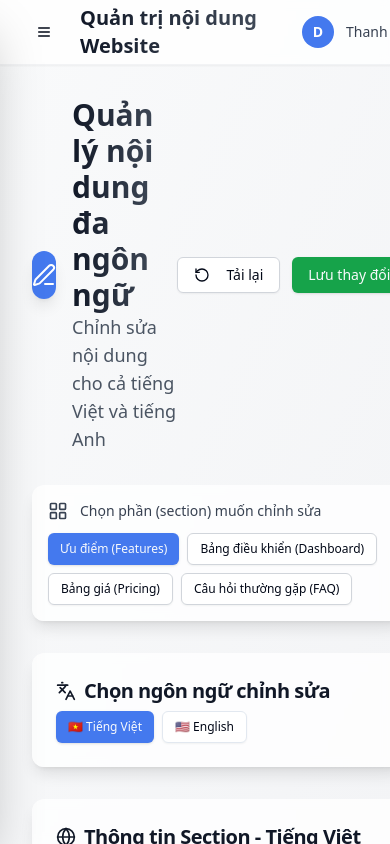
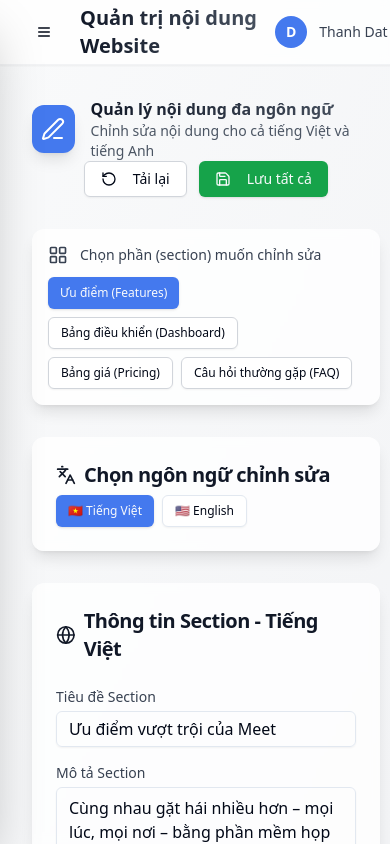
Before and after one commit to datonefeed/web-meet-mobifone, a Next.js app: page /en/admin/content in a window 390 px wide. Both pictures are taken after a click on the button "Tải lại". Built offline with nearby package versions, Linux system fonts and the light colour scheme.

Commit message:
feat: enhance ContentManagement component with data loading and saving functionality

```diff
--- a/src/app/[locale]/admin/content/page.tsx
+++ b/src/app/[locale]/admin/content/page.tsx
@@ -3,12 +3,13 @@
 import { useState, useEffect } from "react";
 import { Button } from "@/components/ui/button";
 import { Card } from "@/components/ui/card";
-import { Edit3, RotateCcw, AlertCircle, LayoutGrid } from "lucide-react";
+import { Edit3, RotateCcw, AlertCircle, LayoutGrid, Save } from "lucide-react";
 import FeaturesSectionEditForm from "@/components/admin/features-section-edit-form";
 import PricingSectionEditForm from "../../../../components/admin/pricing-section-edit-form";
 import FaqSectionEditForm from "../../../../components/admin/faq-section-edit-form";
 import DashboardSectionEditForm from "../../../../components/admin/dashboard-section-edit-form";
 import type { MultilingualData } from "@/types/content";
+import { useContentManagement } from "@/hooks/useContentManagement";
 
 type SectionKey = "features" | "dashboard" | "pricing" | "faq";
 
@@ -20,52 +21,8 @@ const SECTION_LABELS: Record<SectionKey, string> = {
 };
 
 export default function ContentManagement() {
-  const [data, setData] = useState<MultilingualData | null>(null);
-  const [loading, setLoading] = useState(true);
-  const [saving, setSaving] = useState(false);
+  const { data, setData, loading, saving, loadData, saveData } = useContentManagement();
   const [activeSection, setActiveSection] = useState<SectionKey>("features");
-
-  useEffect(() => {
-    loadData();
-  }, []);
-
-  const loadData = async () => {
-    try {
-      const response = await fetch("/api/admin/content");
-      const result = await response.json();
-      setData(result);
-    } catch (error) {
-      console.error("Error loading data:", error);
-    } finally {
-      setLoading(false);
-    }
-  };
-
-  const saveData = async () => {
-    if (!data) return;
-
-    setSaving(true);
-    try {
-      const response = await fetch("/api/admin/content", {
-        method: "POST",
-        headers: {
-          "Content-Type": "application/json",
-        },
-        body: JSON.stringify(data),
-      });
-
-      if (response.ok) {
-        alert("Đã lưu thành công!");
-      } else {
-        alert("Có lỗi xảy ra khi lưu!");
-      }
-    } catch (error) {
-      console.error("Error saving data:", error);
-      alert("Có lỗi xảy ra khi lưu!");
-    } finally {
-      setSaving(false);
-    }
-  };
 
   if (loading) {
     return (
@@ -92,16 +49,16 @@ export default function ContentManagement() {
   return (
     <div className="space-y-8">
       {/* Header */}
-      <div className="flex items-center justify-between">
+      <div className="flex items-center justify-between flex-col lg:flex-row">
         <div className="flex items-center space-x-4">
           <div className="w-12 h-12 bg-primary rounded-xl flex items-center justify-center shadow-lg">
             <Edit3 className="h-6 w-6 text-white" />
           </div>
           <div>
-            <h1 className="text-3xl font-bold bg-gradient-to-r from-gray-900 to-gray-600 bg-clip-text text-transparent">
+            <h1 className="text-base sm:text-xl md:text-2xl lg:text-3xl font-bold bg-gradient-to-r from-gray-900 to-gray-600 bg-clip-text text-transparent">
               Quản lý nội dung đa ngôn ngữ
             </h1>
-            <p className="text-gray-600 text-lg">
+            <p className="text-gray-600 text-sm lg:text-lg">
               Chỉnh sửa nội dung cho cả tiếng Việt và tiếng Anh
             </p>
           </div>
@@ -117,7 +74,8 @@ export default function ContentManagement() {
             Tải lại
           </Button>
           <Button onClick={saveData} disabled={saving} className="bg-green-600 hover:bg-green-700">
-            {saving ? "Đang lưu..." : "Lưu thay đổi"}
+            <Save className="h-4 w-4 mr-2" />
+            {saving ? "Đang lưu..." : "Lưu tất cả"}
           </Button>
         </div>
       </div>
```
